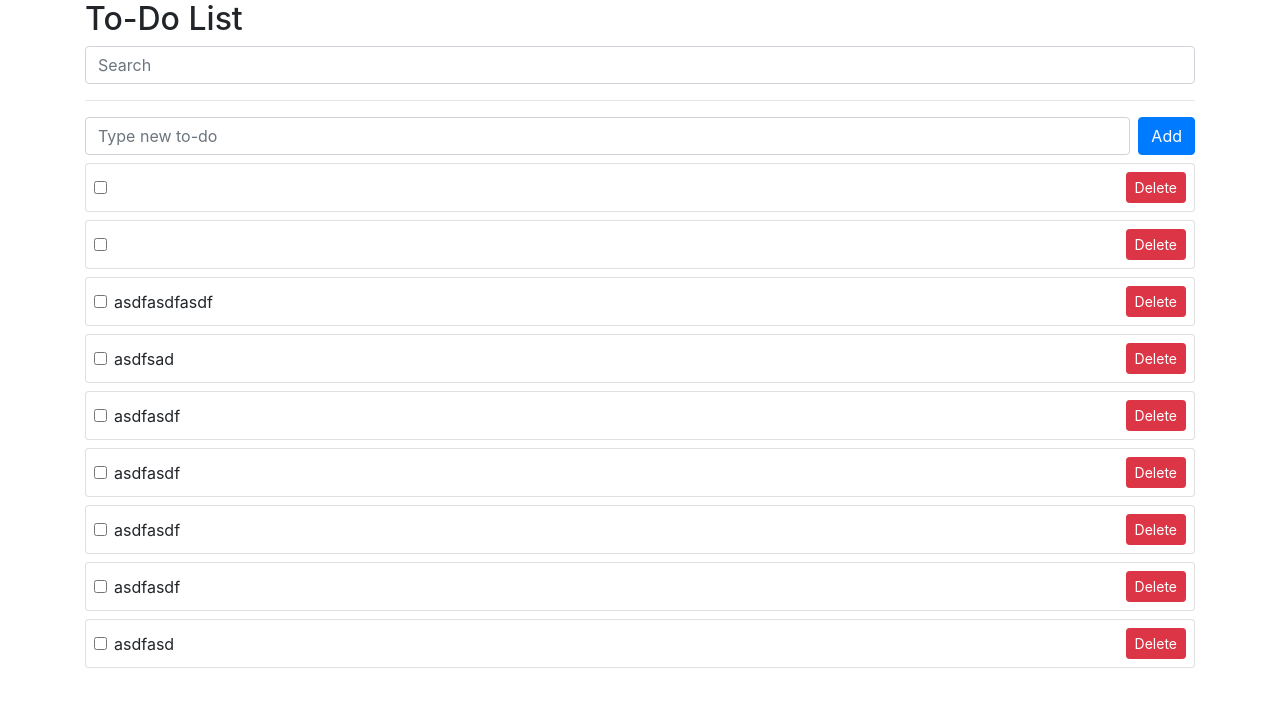
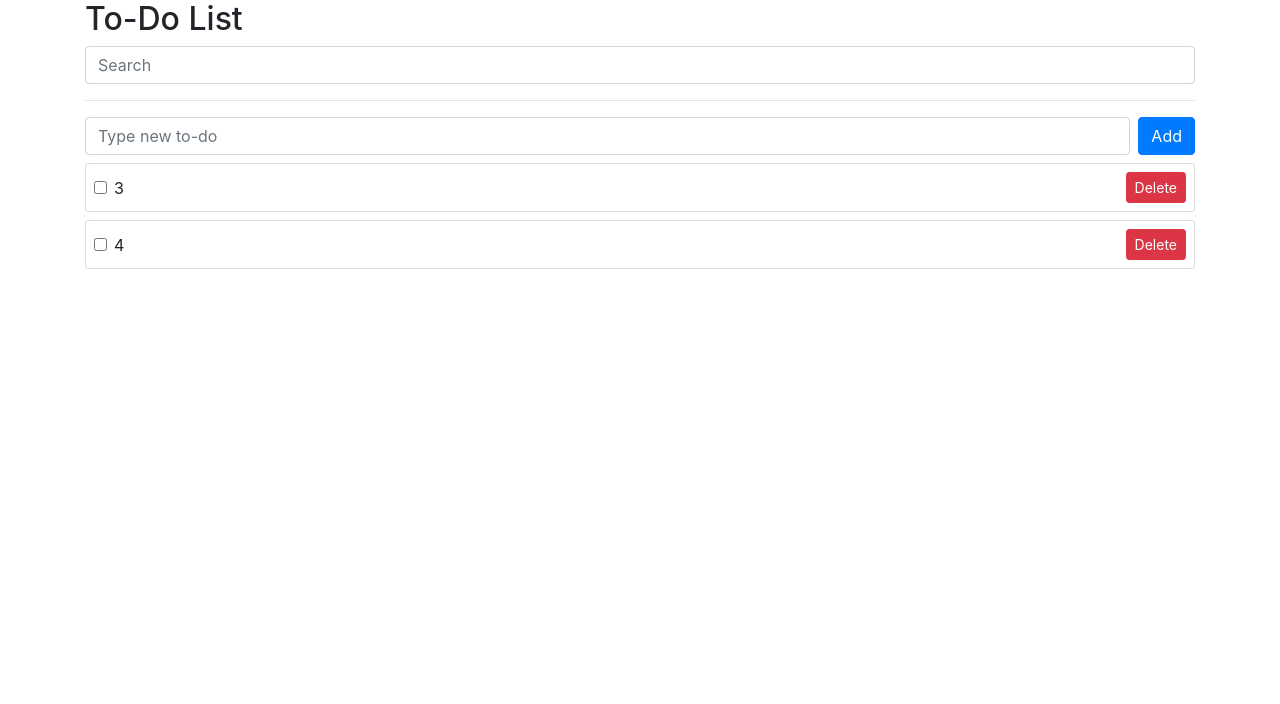
Before and after one commit to haejin-park/basic, a Vue app: page / in a window 1280 px wide. Shown: the top 704 px of the page. Built offline with nearby package versions, Linux system fonts and the light colour scheme; data requests are answered from the project's data file.

Commit message:
delete todo

```diff
--- a/db.json
+++ b/db.json
@@ -1,47 +1,14 @@
 {
   "todos": [
     {
-      "id": 1,
-      "content": "hi"
-    },
-    {
-      "id": 2,
-      "content": "hi2"
-    },
-    {
-      "subject": "asdfasdfasdf",
+      "subject": "3",
       "completed": false,
       "id": 3
     },
     {
-      "subject": "asdfsad",
+      "subject": "4",
       "completed": false,
       "id": 4
-    },
-    {
-      "subject": "asdfasdf",
-      "completed": false,
-      "id": 5
-    },
-    {
-      "subject": "asdfasdf",
-      "completed": false,
-      "id": 6
-    },
-    {
-      "subject": "asdfasdf",
-      "completed": false,
-      "id": 7
-    },
-    {
-      "subject": "asdfasdf",
-      "completed": false,
-      "id": 8
-    },
-    {
-      "subject": "asdfasd",
-      "completed": false,
-      "id": 9
     }
   ]
 }
--- a/src/App.vue
+++ b/src/App.vue
@@ -65,9 +65,18 @@
     const toggleTodo = (index) => {//체크박스 클릭 전 후 completed바뀌는지 확인
       todos.value[index].completed = !todos.value[index].completed
     }
-    const deleteTodo = (index) => {
-      todos.value.splice(index,1);
+    const deleteTodo = async (index) => {
+      error.value = '';
+      const id = todos.value[index].id;
+      try {
+        await axios.delete('http://localhost:3000/todos/' + id);
+        todos.value.splice(index, 1);
+      } catch(err) {
+        console.log(err);
+        error.value = 'Something went wrong';
+      }
     }
+
     const searchText = ref('');
     const filteredTodos = computed(() => {
       if(searchText.value){
```
